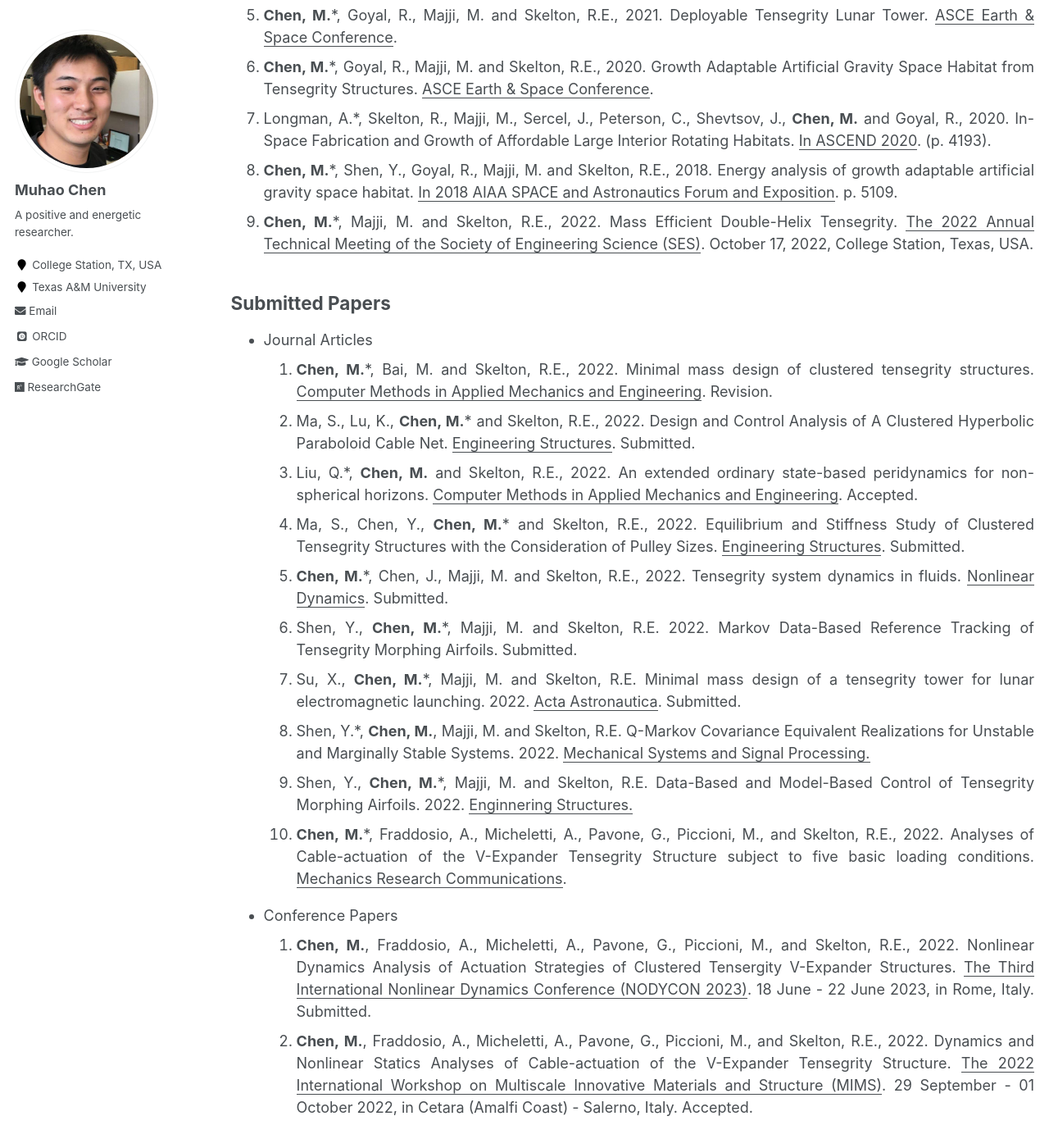
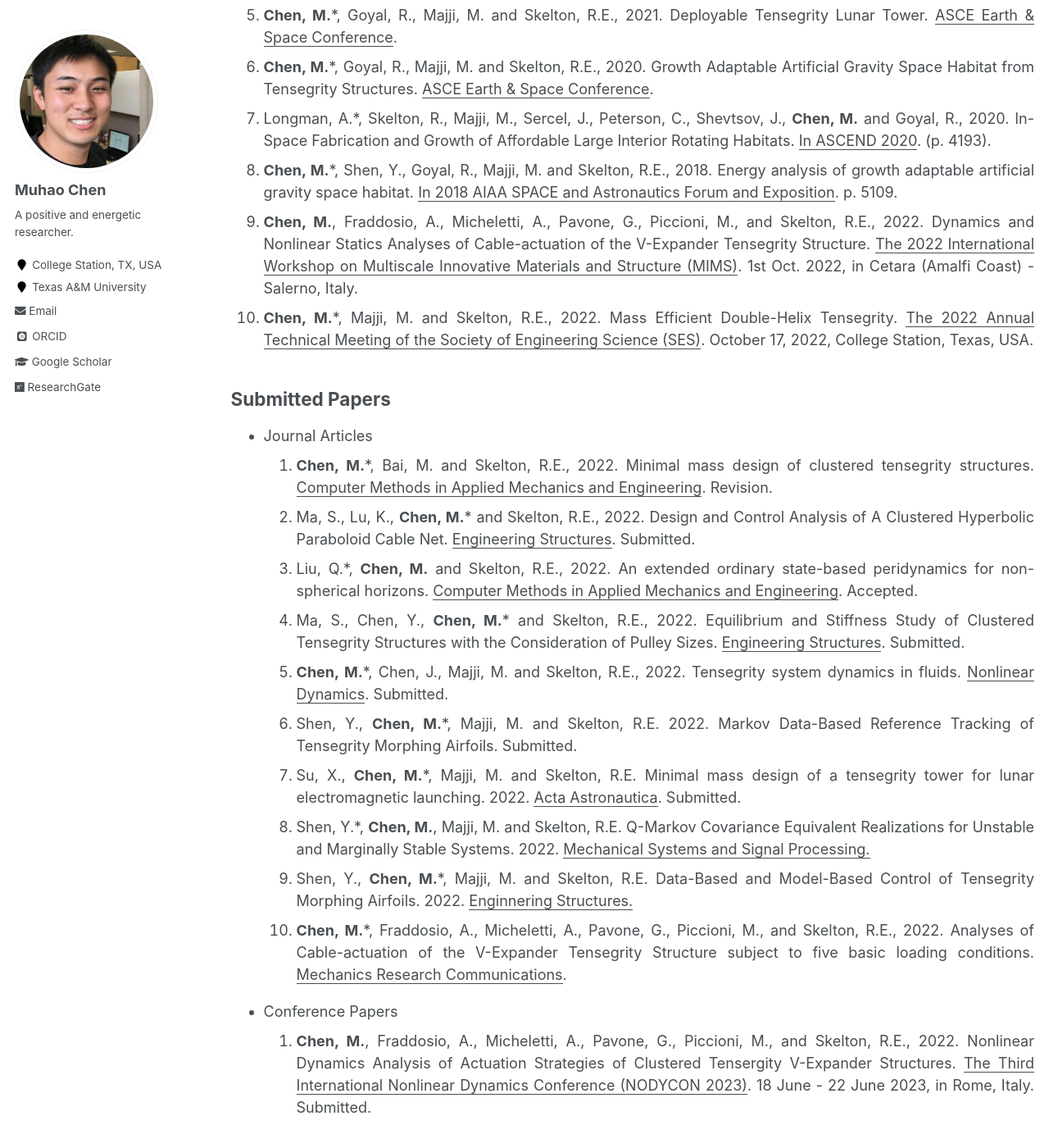
Before and after one commit to Muhao-Chen/muhao-chen.github.io, a Jekyll site: the page built from _pages/publication.md, in a window 1280 px wide and 1400 px high, scrolled down 1644 px. Shown: the whole window at 82% size. Built offline with Jekyll 4.4.1, drawn with Linux system fonts in a browser that asks for light colours; some web fonts are replaced; part of the change alters nothing that is shown.

Commit message:
Update publication.md

```diff
--- a/_pages/publication.md
+++ b/_pages/publication.md
@@ -38,6 +38,7 @@ His citation profile is in [Google Scholar](https://scholar.google.com/citations
 1. **Chen, M.***, Goyal, R., Majji, M. and Skelton, R.E., 2020. Growth Adaptable Artificial Gravity Space Habitat from Tensegrity Structures. <u>ASCE Earth & Space Conference</u>.
 1. Longman, A.*, Skelton, R., Majji, M., Sercel, J., Peterson, C., Shevtsov, J., **Chen, M.** and Goyal, R., 2020. In-Space Fabrication and Growth of Affordable Large Interior Rotating Habitats. <u>In ASCEND 2020</u>. (p. 4193).
 1. **Chen, M.***, Shen, Y., Goyal, R., Majji, M. and Skelton, R.E., 2018. Energy analysis of growth adaptable artificial gravity space habitat. <u>In 2018 AIAA SPACE and Astronautics Forum and Exposition</u>. p. 5109.
+1. **Chen, M.**, Fraddosio, A., Micheletti, A., Pavone, G., Piccioni, M., and Skelton, R.E., 2022. Dynamics and Nonlinear Statics Analyses of Cable-actuation of the V-Expander Tensegrity Structure. <u>The 2022 International Workshop on Multiscale Innovative Materials and Structure (MIMS)</u>. 1st Oct. 2022, in Cetara (Amalfi Coast) - Salerno, Italy.
 1. **Chen, M.***, Majji, M. and Skelton, R.E., 2022. Mass Efficient Double-Helix Tensegrity. <u>The 2022 Annual Technical Meeting of the Society of Engineering Science (SES)</u>. October 17, 2022, College Station, Texas, USA.
 
 ## Submitted Papers
@@ -57,7 +58,6 @@ His citation profile is in [Google Scholar](https://scholar.google.com/citations
 1. **Chen, M.*** and Skelton, R.E., 2022. Mass efficient Double-Helix Tensegrity for underwater, land, air, and space applications. <u>Computer Methods in Applied Mechanics and Engineering</u>.-->
 - Conference Papers
 1. **Chen, M.**, Fraddosio, A., Micheletti, A., Pavone, G., Piccioni, M., and Skelton, R.E., 2022. Nonlinear Dynamics Analysis of Actuation Strategies of Clustered Tensergity V-Expander Structures. <u>The Third International Nonlinear Dynamics Conference (NODYCON 2023)</u>. 18 June - 22 June 2023, in Rome, Italy. Submitted.
-1. **Chen, M.**, Fraddosio, A., Micheletti, A., Pavone, G., Piccioni, M., and Skelton, R.E., 2022. Dynamics and Nonlinear Statics Analyses of Cable-actuation of the V-Expander Tensegrity Structure. <u>The 2022 International Workshop on Multiscale Innovative Materials and Structure (MIMS)</u>. 29 September - 01 October 2022, in Cetara (Amalfi Coast) - Salerno, Italy. Accepted.
 
 
 
```
